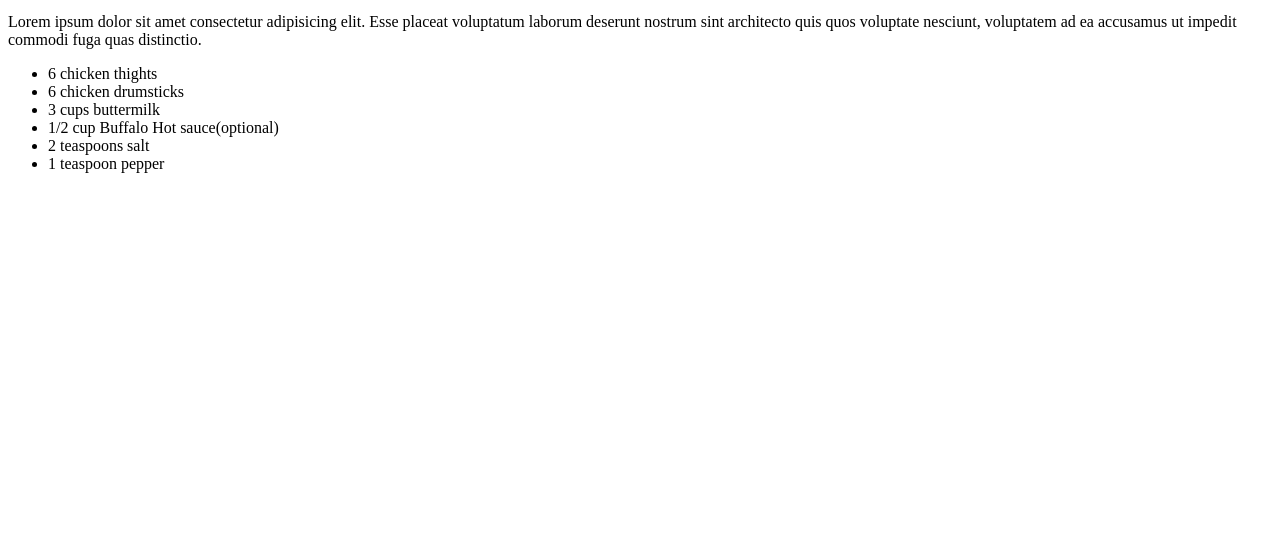
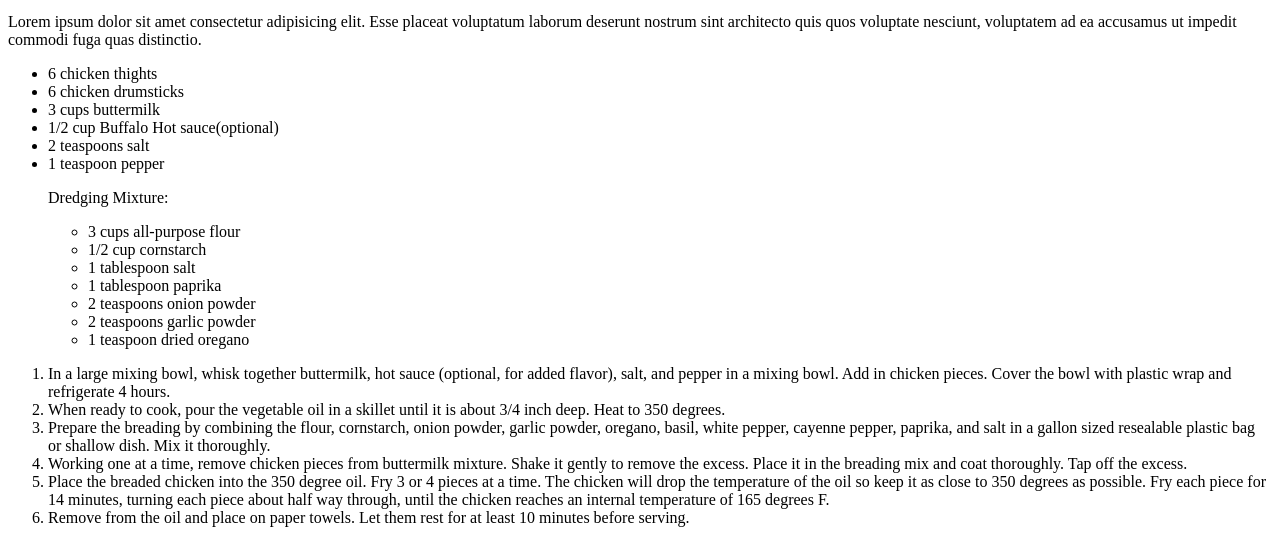
Before and after one commit to brandonb528/odin-recipes, a plain HTML site: page index.html in a window 1280 px wide. Shown: the part 1556-2099 px from the top of the page. Before the commit the page ends 1745 px from the top, so only its background shows below. Drawn offline with Linux system fonts and the light colour scheme.

Commit message:
Finish fried chicken recipe section

```diff
--- a/index.html
+++ b/index.html
@@ -51,7 +51,26 @@
         <li>1/2 cup Buffalo Hot sauce(optional)</li>
         <li>2 teaspoons salt</li>
         <li>1 teaspoon pepper</li>
+        <p>Dredging Mixture: </p>
+        <ul>
+            <li>3 cups all-purpose flour</li>
+            <li>1/2 cup cornstarch</li>
+            <li>1 tablespoon salt</li>
+            <li>1 tablespoon paprika</li>
+            <li>2 teaspoons onion powder</li>
+            <li>2 teaspoons garlic powder</li>
+            <li>1 teaspoon dried oregano</li>
+        </ul>
     </ul>
+    <ol>
+        <li>In a large mixing bowl, whisk together buttermilk, hot sauce (optional, for added flavor), salt, and pepper in a mixing bowl. Add in chicken pieces. Cover the bowl with plastic wrap and refrigerate 4 hours.</li>
+        <li>When ready to cook, pour the vegetable oil in a skillet until it is about 3/4 inch deep. Heat to 350 degrees.
+        </li>
+        <li>Prepare the breading by combining the flour, cornstarch, onion powder, garlic powder, oregano, basil, white pepper, cayenne pepper, paprika, and salt in a gallon sized resealable plastic bag or shallow dish. Mix it thoroughly.</li>
+        <li>Working one at a time, remove chicken pieces from buttermilk mixture. Shake it gently to remove the excess. Place it in the breading mix and coat thoroughly. Tap off the excess.</li>
+        <li>Place the breaded chicken into the 350 degree oil. Fry 3 or 4 pieces at a time. The chicken will drop the temperature of the oil so keep it as close to 350 degrees as possible. Fry each piece for 14 minutes, turning each piece about half way through, until the chicken reaches an internal temperature of 165 degrees F. </li>
+        <li>Remove from the oil and place on paper towels. Let them rest for at least 10 minutes before serving. </li>
+    </ol>
 
 
 </body>
```
